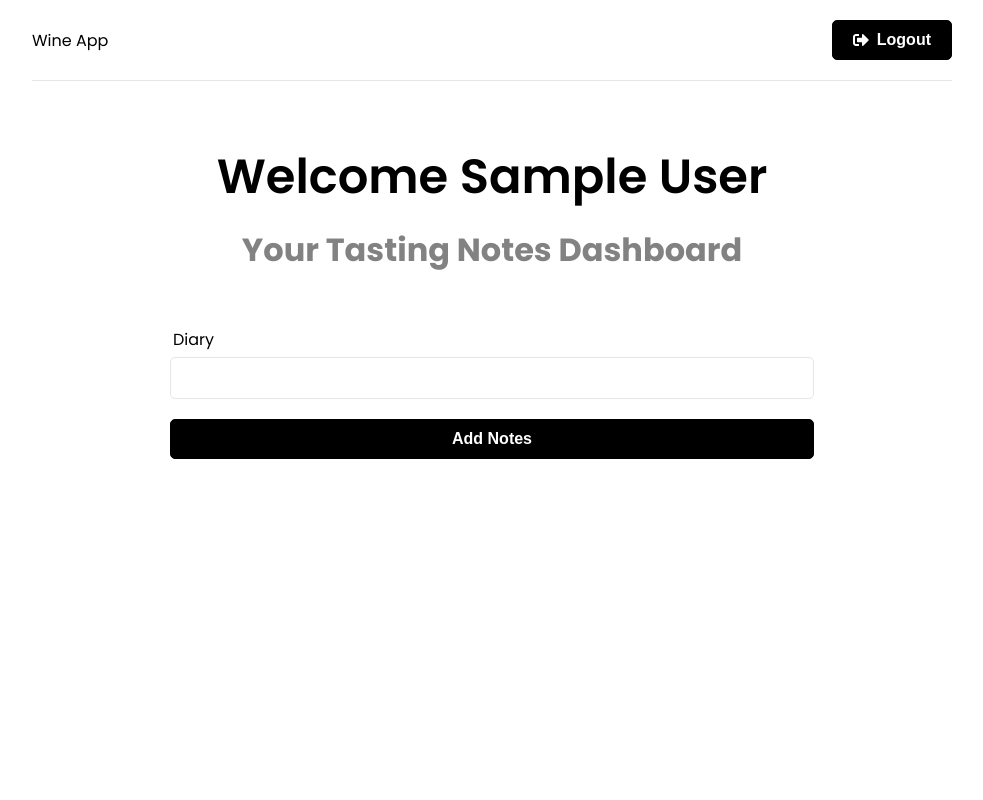
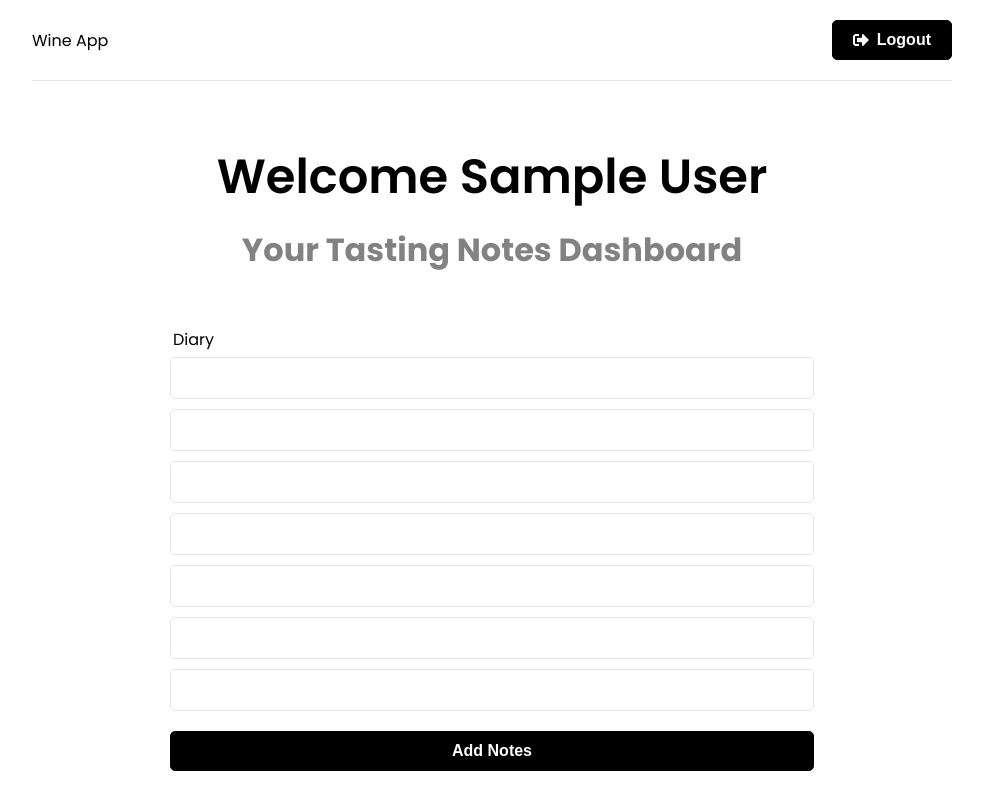
Before and after one commit to antoniapisano/mernfullstack, a React (Create React App) app in the folder frontend/: page / in a window 1280 px wide. Shown: the whole page, without its empty margins (148-1131 px from the left). Built offline with nearby package versions, Linux system fonts and the light colour scheme; sample sign-in values are in the browser's storage.

Commit message:
entries autofill at same time

```diff
--- a/frontend/src/components/DiaryForm.jsx
+++ b/frontend/src/components/DiaryForm.jsx
@@ -22,8 +22,57 @@ function DiaryForm() {
           <label htmlFor='text'>Diary</label>
           <input
             type='text'
-            name='text'
-            id='text'
+            name='name_of_wine'
+            id='name_of_wine'
+            value={text}
+            onChange={(e) => setText(e.target.value)}
+          />
+          <input
+            type='text'
+            name='vintage'
+            id='vintage
+            value={text}
+            onChange={(e) => setText(e.target.value)}
+          />
+          <input
+            type="text"
+            name="price"
+            id="price'
+            value={text}
+            onChange={(e) => setText(e.target.value)}
+          />
+           <input
+            type='text'
+            name='place_of_purchase'
+            id='place_of_purchase'
+            value={text}
+            onChange={(e) => setText(e.target.value)}
+          />
+          <input
+            type='text'
+            name='primary_aromas'
+            id='primary_aromas'
+            value={text}
+            onChange={(e) => setText(e.target.value)}
+          />
+          <input
+            type='text'
+            name='secondary_aromas'
+            id='secondary_aromas'
+            value={text}
+            onChange={(e) => setText(e.target.value)}
+          />
+          <input
+            type='text'
+            name='tertiary_aromas'
+            id='tertiary_aromas'
+            value={text}
+            onChange={(e) => setText(e.target.value)}
+          />
+          <input
+            type='text'
+            name='description'
+            id='description'
             value={text}
             onChange={(e) => setText(e.target.value)}
           />
```
